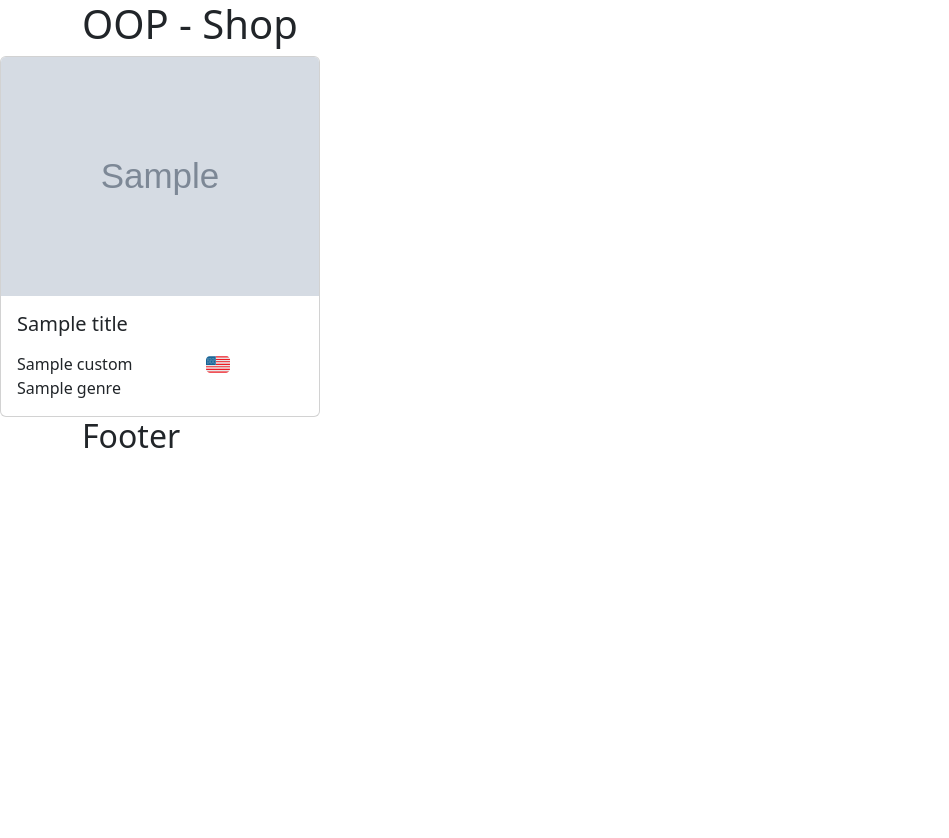
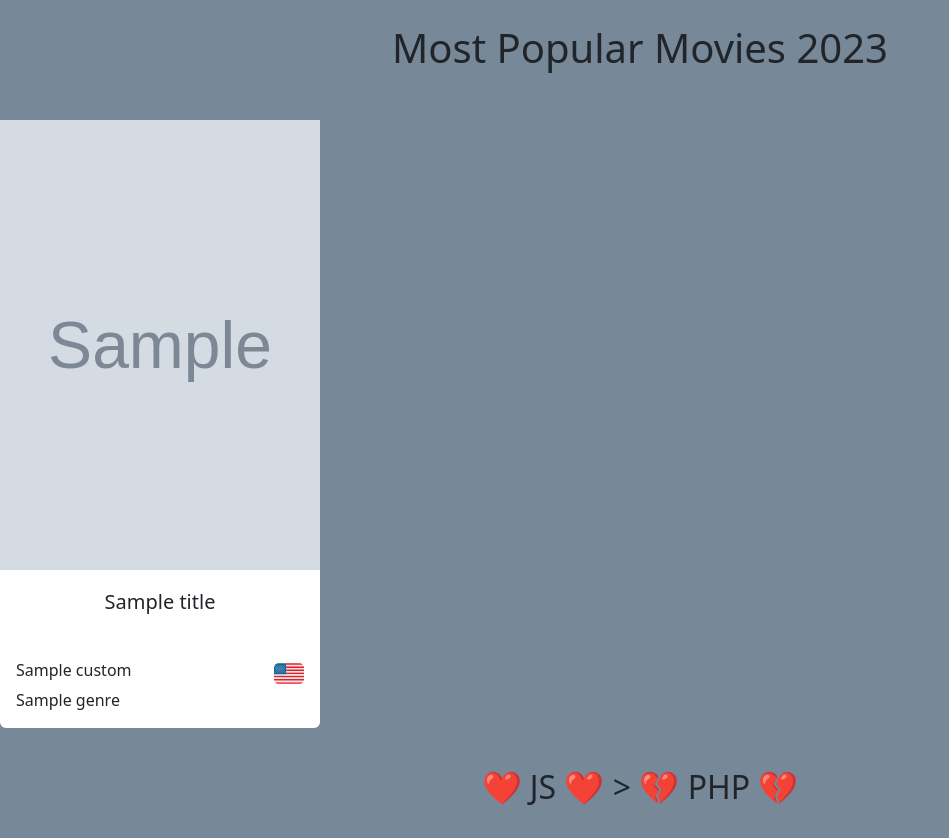
Before and after one commit to Vinffs/php-oop-1, a PHP site: template Views/card.php in a window 1280 px wide. Shown: the whole page, without its empty margins (0-949 px from the left). Before the commit the page ends 448 px from the top, so only its background shows below. Run offline with PHP 8.4, Linux system fonts and the light colour scheme; the template is opened without the code that fills it: most values are stand-ins (such as "Sample title", 1, 10 or a date in 2020); grey boxes marked "Sample" are stand-in pictures; data that the repository does not hold is empty.

Commit message:
added style

```diff
--- a/Views/card.php
+++ b/Views/card.php
@@ -1,20 +1,20 @@
 <!-- dynamic calls are from the construct of Movie.php -->
-<div class="col-12 col-md-4 col-lg-3">
-  <div class="card h-100">
-    <img src="<?= $image ?>" class="card-img-top my-ratio" alt="<?= $title ?>">
+<div class="col-12 col-md-4 col-lg-3 my-3">
+  <div class="card h-100 border-0">
+    <img class="thumb" src="<?= $image ?>" class="card-img-top my-ratio" alt="<?= $title ?>">
     <div class="card-body">
-      <h5 class="card-title">
+      <h5 class="card-title text-center py-1">
         <?= $title ?>
       </h5>
-      <p class="card-text">
+      <p class="card-text py-2">
         <?= $content ?>
       </p>
-      <div class="d-flex justify-content-between align-items-flex-start">
+      <div class="d-flex justify-content-between align-items-start">
         <div>
           <?= $custom ?>
         </div>
-        <img src="./img/<?= $language ?>.svg" alt="<?= $language ?>">
         <div>
+          <img class="flag" src="./img/<?= $language ?>.svg" alt="<?= $language ?>">
         </div>
       </div>
       <?php foreach ($genres as $genre) { ?>
--- a/Views/footer.php
+++ b/Views/footer.php
@@ -1,7 +1,7 @@
 </main>
-<footer class="container">
+<footer class="container text-center py-4">
   <h2>
-    Footer
+    &#x2764;&#xfe0f; JS &#x2764;&#xfe0f; > &#128148; PHP &#128148;
   </h2>
 </footer>
 </body>
--- a/Views/header.php
+++ b/Views/header.php
@@ -13,15 +13,15 @@
     integrity="sha512-z3gLpd7yknf1YoNbCzqRKc4qyor8gaKU1qmn+CShxbuBusANI9QpRohGBreCFkKxLhei6S9CQXFEbbKuqLg0DA=="
     crossorigin="anonymous" referrerpolicy="no-referrer" />
   <!-- link to Font-Family and CSS Files -->
-  <link rel="stylesheet" href="style.css" />
+  <link rel="stylesheet" href="./css/style.css" />
   <!-- Document Title -->
   <title>OOP Shop</title>
 </head>
 
 <body>
   <header>
-    <div class="container">
-      <h1>OOP - Shop</h1>
+    <div class="container text-center py-4">
+      <h1>Most Popular Movies 2023</h1>
     </div>
   </header>
   <main>
--- a/css/style.css
+++ b/css/style.css
@@ -0,0 +1,12 @@
+body {
+  background-color: lightslategrey;
+}
+
+.thumb {
+  height: 450px;
+}
+
+.flag {
+  height: 30px;
+  width: 30px;
+}
--- a/index.php
+++ b/index.php
@@ -6,7 +6,6 @@ include __DIR__ . "/Model/Movie.php";
 ?>
 
 <section class="container">
-  <h2>Movies</h2>
   <div class="row">
     <?php foreach ($movies as $movie) {
       $movie->printCard();
```
